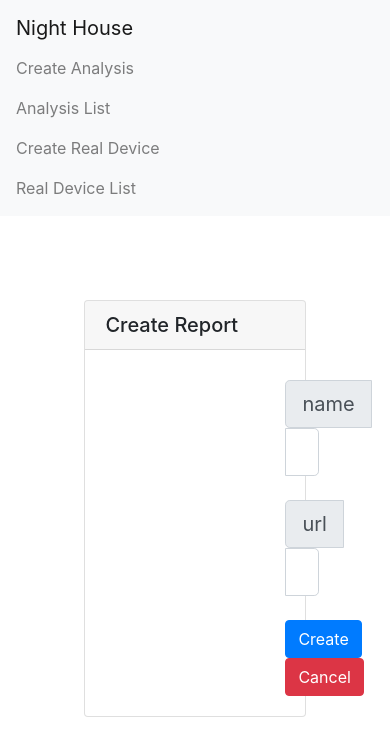
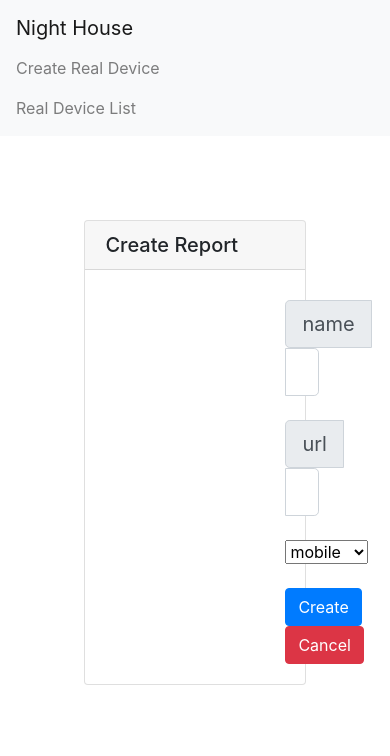
Before and after one commit to student513/nighthouse, a React (Create React App) app in the folder client/: page /url/create in a window 390 px wide. Shown: the top 756 px of the page. Built offline with nearby package versions, Linux system fonts and the light colour scheme.

Commit message:
분석옵션 deviceType: mobile | desktop 추가

```diff
--- a/client/src/components/Links.tsx
+++ b/client/src/components/Links.tsx
@@ -11,24 +11,15 @@ const Links = () => {
         <div className="navbar-nav mr-auto">
           <div className="collpase navbar-collapse">
             <Link to="/url/create" className="nav-link">
-              Create Analysis
+              Create Real Device{" "}
             </Link>
           </div>
           <div className="collpase navbar-collapse">
             <Link to="/url/list" className="nav-link">
-              Analysis List
-            </Link>
-          </div>
-          <div className="collpase navbar-collapse">
-            <Link to="/url/real-device/create" className="nav-link">
-              Create Real Device
-            </Link>
-          </div>
-          <div className="collpase navbar-collapse">
-            <Link to="/url/real-device/list" className="nav-link">
               Real Device List
             </Link>
           </div>
+
           {/* <div className="collpase navbar-collapse">
             <Link to="/url/headless/create" className="nav-link">
               Create Headless
--- /dev/null
+++ b/client/src/constants/Options.ts
@@ -0,0 +1,4 @@
+export enum DeviceType {
+  DESKTOP = "desktop",
+  MOBILE = "mobile",
+}
--- a/client/src/interfaces/ProfileType.ts
+++ b/client/src/interfaces/ProfileType.ts
@@ -1,6 +1,7 @@
 export interface UrlPayload {
   name: string
   url: string
+  deviceType: string
 }
 
 export interface AnalysisTargetUrl {
--- a/client/src/pages/CreateAnalysis.tsx
+++ b/client/src/pages/CreateAnalysis.tsx
@@ -4,10 +4,14 @@ import Card from "react-bootstrap/Card"
 import { createURL } from "../api"
 import TextInput from "../components/TextInput"
 import { UrlPayload } from "../interfaces/ProfileType"
+import Dropdown from "../components/Dropdown"
+import { useDropdown } from "../utils/customHook/useDropdown"
+import { DeviceType } from "../constants/Options"
 
 const CreateAnalysis = () => {
   const [name, setName] = useState("")
   const [url, setUrl] = useState("")
+  const [deviceType, setDeviceType] = useDropdown(DeviceType.MOBILE)
 
   const handleChangeName = (event: any) => {
     setName(event.target.value)
@@ -17,7 +21,7 @@ const CreateAnalysis = () => {
   }
 
   const insertUrlInfo = async () => {
-    const payload: UrlPayload = { name, url }
+    const payload: UrlPayload = { name, url, deviceType }
     await createURL(payload)
   }
 
@@ -28,6 +32,9 @@ const CreateAnalysis = () => {
         <Card.Body style={{ paddingTop: 30, paddingRight: 200, paddingLeft: 200 }}>
           <TextInput label="name" value={name} handleChange={handleChangeName} />
           <TextInput label="url" value={url} handleChange={handleChangeUrl} />
+          <Dropdown selectTypes={[DeviceType.MOBILE, DeviceType.DESKTOP]} getSelectType={setDeviceType} />
+          <br />
+          <br />
           <a className="btn btn-primary" onClick={insertUrlInfo} href={"/url/list"}>
             Create
           </a>
--- /dev/null
+++ b/client/src/utils/customHook/useDropdown.ts
@@ -0,0 +1,14 @@
+import { useState, useCallback } from "react"
+
+export const useDropdown = (initialState: any) => {
+  const [selected, setSelected] = useState<any>(initialState)
+
+  const getSelectEmulaterType = useCallback(
+    (event: any) => {
+      setSelected(event.target.value)
+    },
+    [selected]
+  )
+
+  return [selected, getSelectEmulaterType]
+}
```
Also changed, not shown: 1 other file (tests, documents, lock files or other folders).
